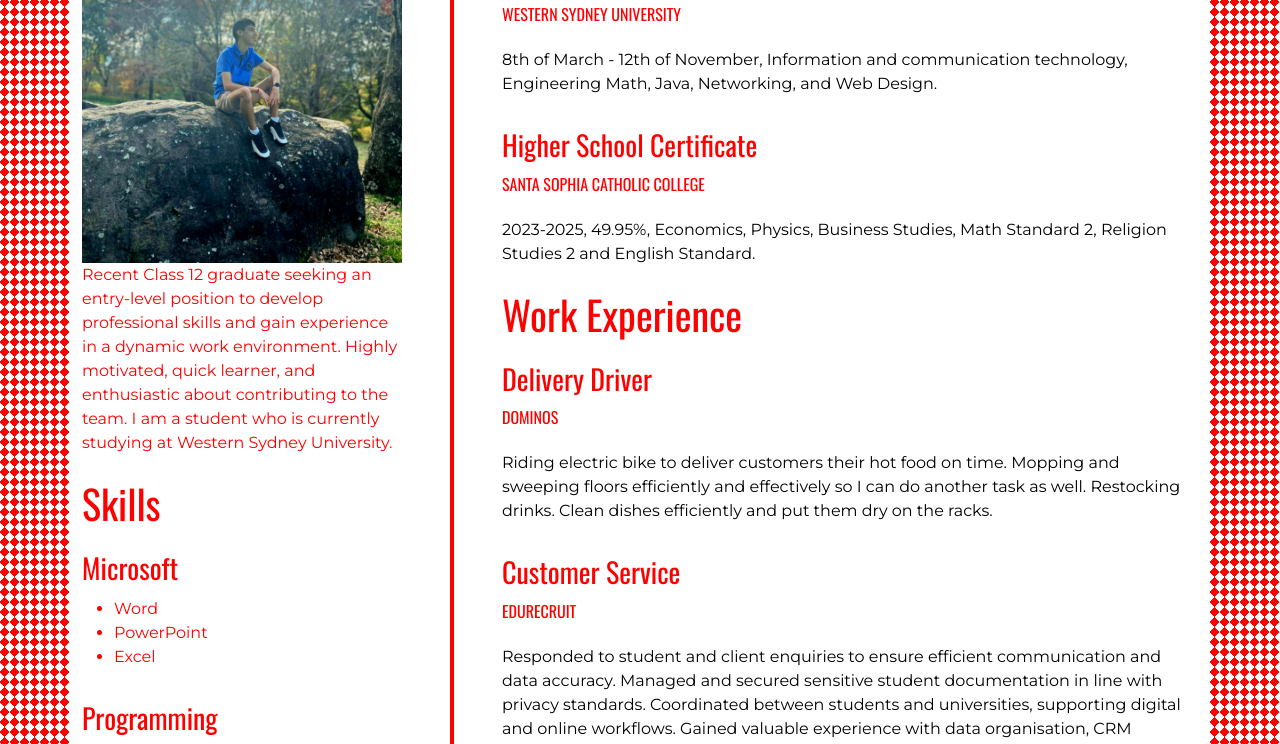
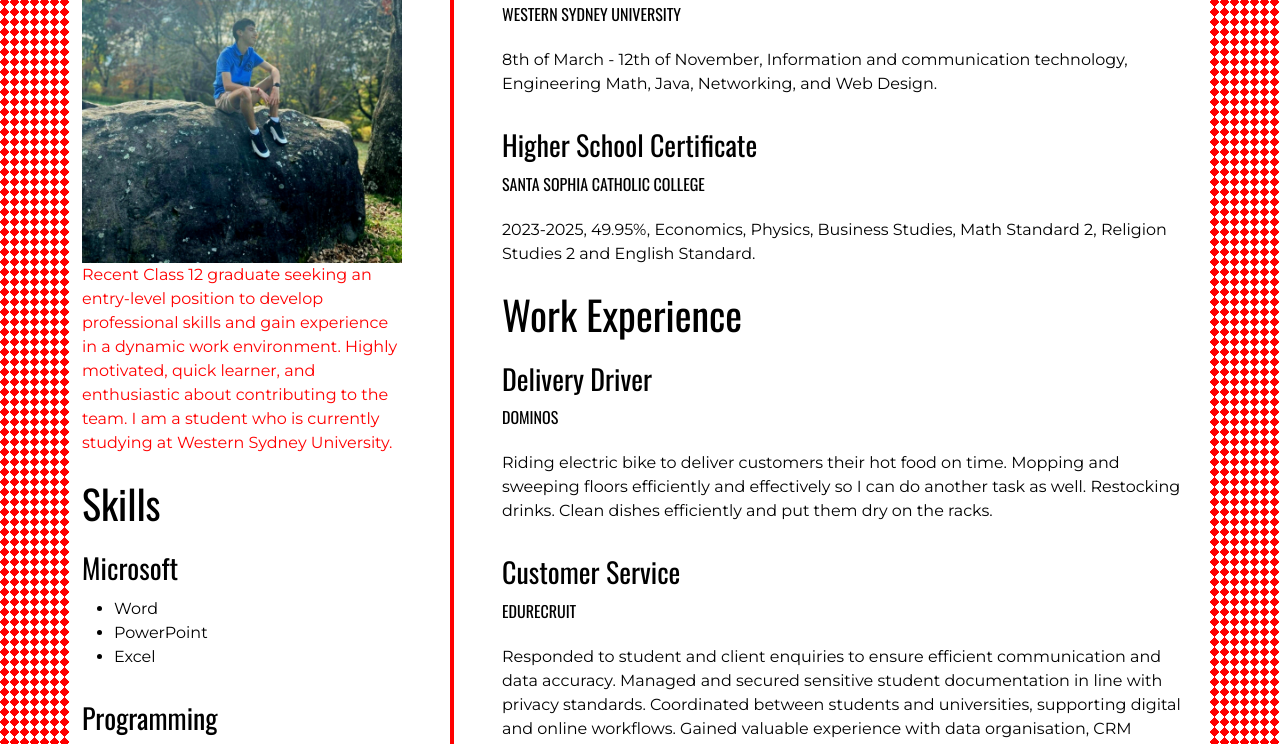
Before and after one commit to VegerotSSJ/VegerotSSJ.github.io, a plain HTML site: page resume.html in a window 1280 px wide. Shown: the part 653-1397 px from the top of the page. Drawn offline with nearby package versions, Linux system fonts and the light colour scheme.

Commit message:
Add files via upload

```diff
--- a/css/custom.css
+++ b/css/custom.css
@@ -131,7 +131,7 @@ h1 {
 }
 
 h2 {
-  color: rgb(255, 0, 0);
+  color: rgb(0, 0, 0);
   padding-top: .5rem;
   font-size: 2.5rem;
 }
@@ -139,19 +139,19 @@ h2 {
 h3 {
   padding-bottom: 0.3rem;
   padding-top: 1rem;
-	color: rgb(255, 0, 0);
+	color: rgb(0, 0, 0);
 }
 
 h4 {
   font-size: 1rem;
   padding-bottom: 1rem;
   text-transform: uppercase;
-  color: rgb(255, 0, 0);
+  color: rgb(0, 0, 0);
 }
 
 p, ul, ol, li, a {
   font-family: 'Montserrat', sans-serif;
-  color: rgb(255, 0, 0);
+  color: rgb(0, 0, 0);
 }
 
 p.intro {
```
